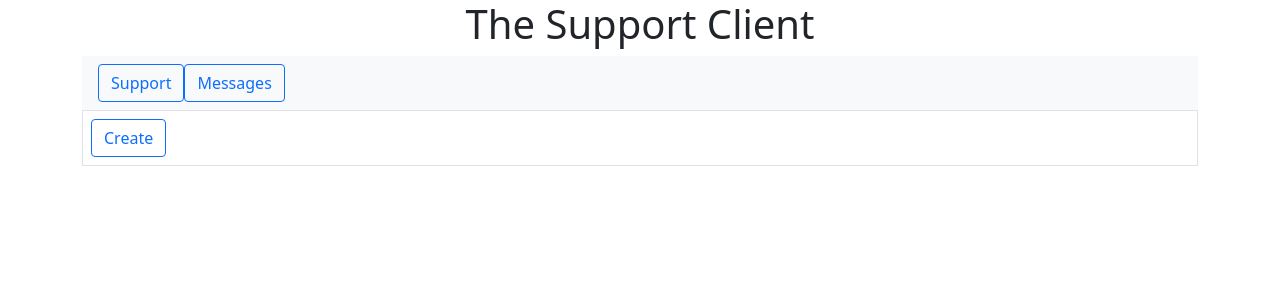
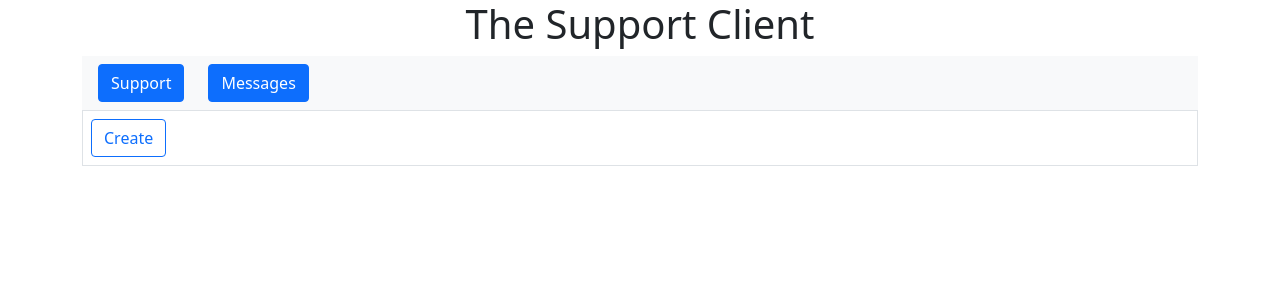
Before and after one commit to MarkWilliamsDev/support-client, a Next.js app: page /message in a window 1280 px wide. Shown: the top 300 px of the page. Built offline with nearby package versions, Linux system fonts and the light colour scheme.

Commit message:
Improvements to reusability of button components

```diff
--- a/src/components/ui/buttons/ButtonContainer.js
+++ b/src/components/ui/buttons/ButtonContainer.js
@@ -1,5 +1,23 @@
-const ButtonContainer = ({ children }) => {
-  return <div className="btn btn-outline-primary">{children}</div>
+const ButtonContainer = ({
+  Component,
+  isOutline,
+  variant,
+  label,
+  pathname,
+  query,
+}) => {
+  const outlineButtonClass = isOutline ? 'btn-outline-' : 'btn-'
+
+  const classNames = `btn ${outlineButtonClass}${variant}`
+
+  return (
+    <Component
+      classNames={classNames}
+      label={label}
+      pathname={pathname}
+      query={query}
+    />
+  )
 }
 
 export default ButtonContainer
--- a/src/components/ui/buttons/LinkButton.js
+++ b/src/components/ui/buttons/LinkButton.js
@@ -1,17 +1,9 @@
 import Link from 'next/link'
-import dynamic from 'next/dynamic'
 
-const ButtonContainer = dynamic(
-  () => import('@/components/ui/buttons/ButtonContainer'),
-  { ssr: true }
-)
-
-function LinkButton({ pathname, query, label }) {
+function LinkButton({ pathname, query, label, classNames }) {
   return (
     <Link href={{ pathname, query }}>
-      <a>
-        <ButtonContainer>{label}</ButtonContainer>
-      </a>
+      <a className={classNames}>{label}</a>
     </Link>
   )
 }
--- a/src/components/ui/toolbars/MainToolbar.js
+++ b/src/components/ui/toolbars/MainToolbar.js
@@ -1,18 +1,29 @@
+import ButtonContainer from '@/components/ui/buttons/ButtonContainer'
 import LinkButton from '@/components/ui/buttons/LinkButton'
 
 function MainToolbar() {
   const renderViewAllTicketsButton = () => (
-    <LinkButton pathname={'/support'} label={'Support'} />
+    <ButtonContainer
+      variant={'primary'}
+      pathname={'/support'}
+      label={'Support'}
+      Component={LinkButton}
+    />
   )
 
   const renderMessagesButton = () => (
-    <LinkButton pathname={'/message'} label={'Messages'} />
+    <ButtonContainer
+      variant={'primary'}
+      pathname={'/message'}
+      label={'Messages'}
+      Component={LinkButton}
+    />
   )
 
   return (
-    <div className="nav-bar">
-      {renderViewAllTicketsButton()}
-      {renderMessagesButton()}
+    <div className="row justify-content-start">
+      <div className="col-auto">{renderViewAllTicketsButton()}</div>
+      <div className="col-auto">{renderMessagesButton()}</div>
     </div>
   )
 }
--- a/src/components/ui/toolbars/subtoolbar/MessageToolbar.js
+++ b/src/components/ui/toolbars/subtoolbar/MessageToolbar.js
@@ -1,9 +1,16 @@
+import ButtonContainer from '@/components/ui/buttons/ButtonContainer'
 import LinkButton from '@/components/ui/buttons/LinkButton'
 
 function MessageToolbar() {
   return (
     <>
-      <LinkButton pathname={'/message/create'} label={'Create'} />
+      <ButtonContainer
+        Component={LinkButton}
+        variant={'primary'}
+        isOutline
+        pathname={'/message/create'}
+        label={'Create'}
+      />
     </>
   )
 }
```
Also changed, not shown: src/components/forms/elements/TextArea.js (added, +13 -0 lines), src/components/forms/specificForms/MessageForm.js (+13 -1 lines), src/components/forms/specificForms/SupportTicketReplyForm.js (+17 -11 lines), src/components/ui/buttons/ButtonSubmit.js (added, +9 -0 lines), src/components/ui/toolbars/subtoolbar/SupportToolbar.js (+8 -1 lines).
